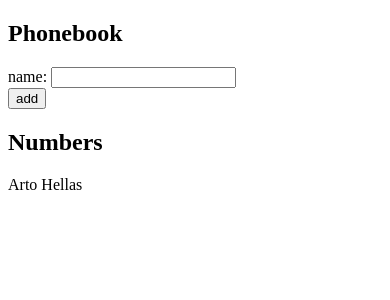
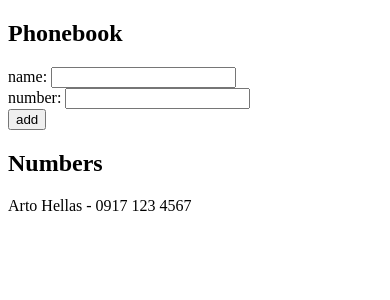
Before and after one commit to alexandreimago1-bit/react-typescript, a React (Vite) app in the folder part2/part2-exercises/phonebook/: page / in a window 390 px wide. Shown: the top 300 px of the page. Built offline with nearby package versions, Linux system fonts and the light colour scheme.

Commit message:
Completed exercise 2.8: phone numbers, trimmed input, name and number validation

```diff
--- a/part2/part2-exercises/phonebook/src/App.jsx
+++ b/part2/part2-exercises/phonebook/src/App.jsx
@@ -3,10 +3,12 @@ import { useState } from 'react'
 const App = () => {
   const [persons, setPersons] = useState([
     { name: 'Arto Hellas',
+      number: '0917 123 4567',
       id: '1'
      }
   ])
   const [newName, setNewName] = useState('')
+  const [newNumber, setNewNumber] = useState('')
 
   const addPerson = (event) => {
     event.preventDefault()
@@ -14,20 +16,28 @@ const App = () => {
     if (match){
       alert(`${newName} is already added to phonebook`)
     }else if (newName.trim() === ''){
-      alert(`Your input is empty`)
-    } else{
-      const personsObject = {
-      name: newName,
+      alert(`The name you entered is invalid`)
+    } else if (newNumber.trim() === ''){
+      alert(`The number you entered is invalid`)
+    }else{
+      const personObject = {
+      name: newName.trim(),
+      number: newNumber.trim(),
       id: String(persons.length + 1)
-    }
-    setPersons(persons.concat(personsObject))
+      }
+      setPersons(persons.concat(personObject))
     }
     setNewName('')
+    setNewNumber('')
   }
 
   const handleNewName = (event) => {
     console.log(event.target.value)
     setNewName(event.target.value)
+  }
+  const handleNewNumber = (event) => {
+    console.log(event.target.value)
+    setNewNumber(event.target.value)
   }
 
   return(
@@ -41,12 +51,18 @@ const App = () => {
           />
         </div>
         <div>
+          number: <input
+          value={newNumber}
+          onChange={handleNewNumber}
+          />
+        </div>
+        <div>
           <button type='submit'>add</button>
         </div>
       </form>
       <h2>Numbers</h2>
       {persons.map(person =>
-        <p key={person.id}>{person.name}</p>
+        <p key={person.id}>{person.name} - {person.number}</p>
       )}
     </div>
 
```
